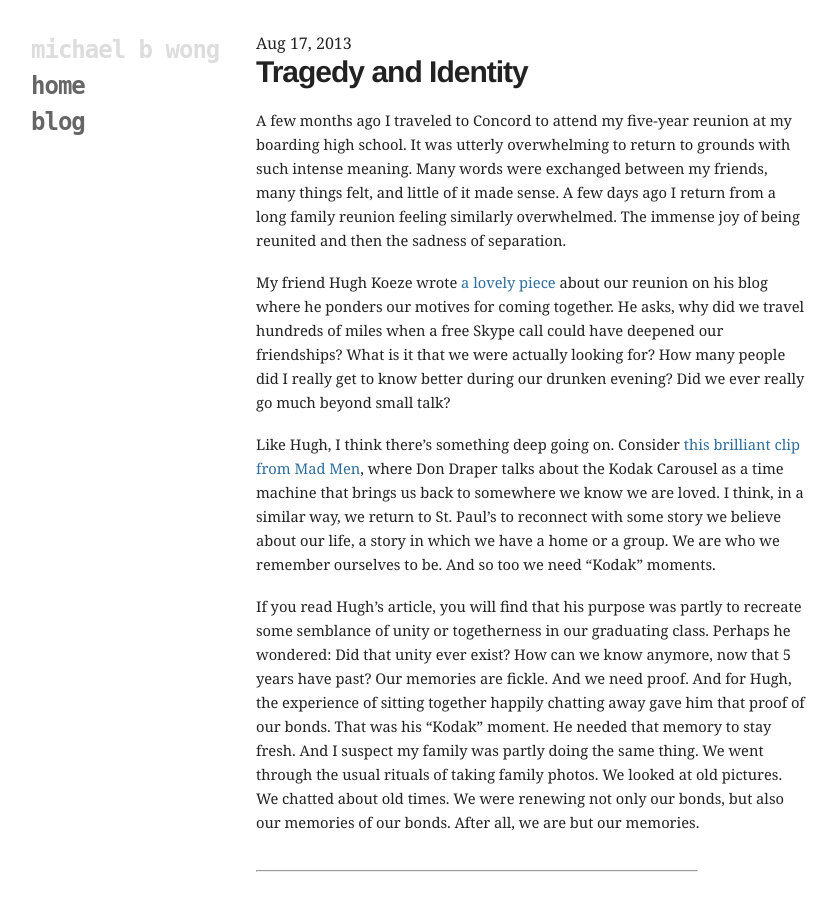
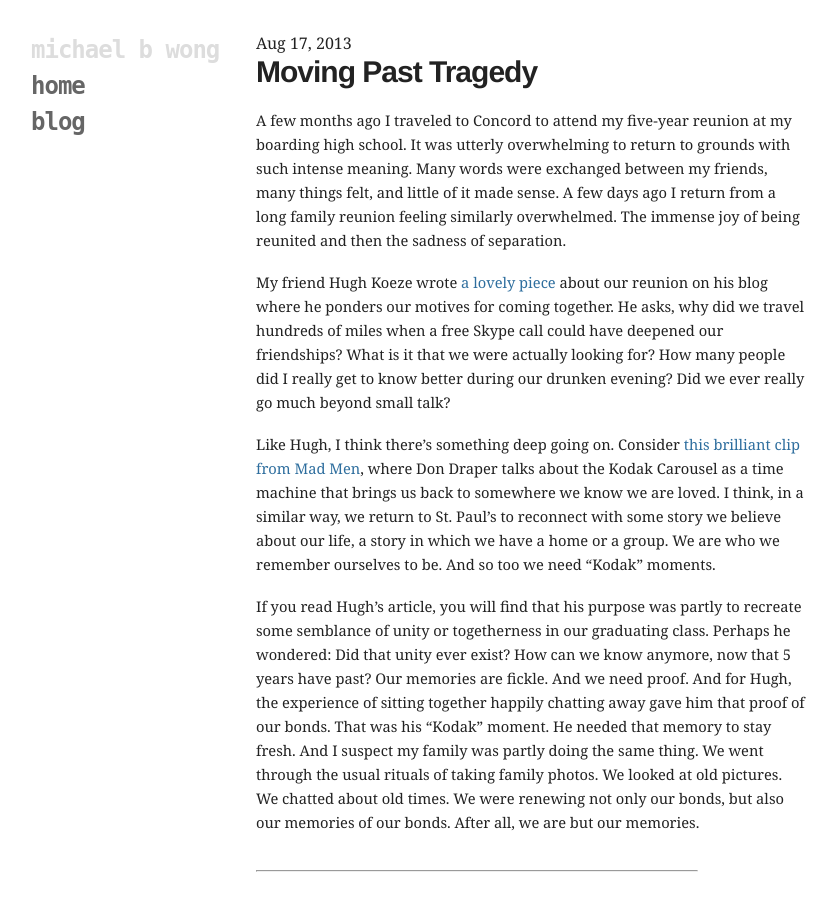
Before and after one commit to mbwong/mbwong.github.com, a Jekyll site: the page built from _posts/2013-08-17-tragedy-and-adulthood.md, in a window 1280 px wide and 900 px high. Shown: the whole window, without its empty margins (94-930 px from the left). Built offline with Jekyll 4.4.1, drawn with Linux system fonts in a browser that asks for light colours.

Commit message:
Update 2013-08-17-tragedy-and-adulthood.md

```diff
--- a/_posts/2013-08-17-tragedy-and-adulthood.md
+++ b/_posts/2013-08-17-tragedy-and-adulthood.md
@@ -1,9 +1,9 @@
 ---
 tags: personal
-title: Tragedy and Identity
+title: Moving Past Tragedy
 layout: post
 ---
-# Tragedy and Identity
+# Moving Past Tragedy
 
 A few months ago I traveled to Concord to attend my five-year reunion at my boarding high school. It was utterly overwhelming to return to grounds with such intense meaning. Many words were exchanged between my friends, many things felt, and little of it made sense. A few days ago I return from a long family reunion feeling similarly overwhelmed. The immense joy of being reunited and then the sadness of separation.
 
```
